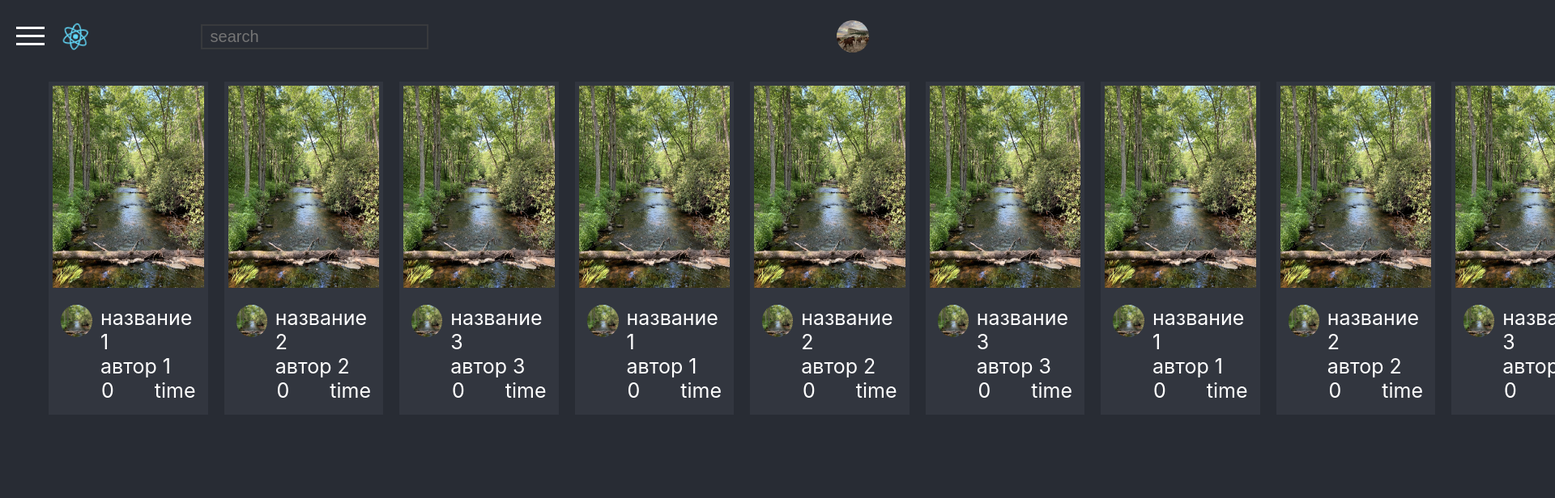
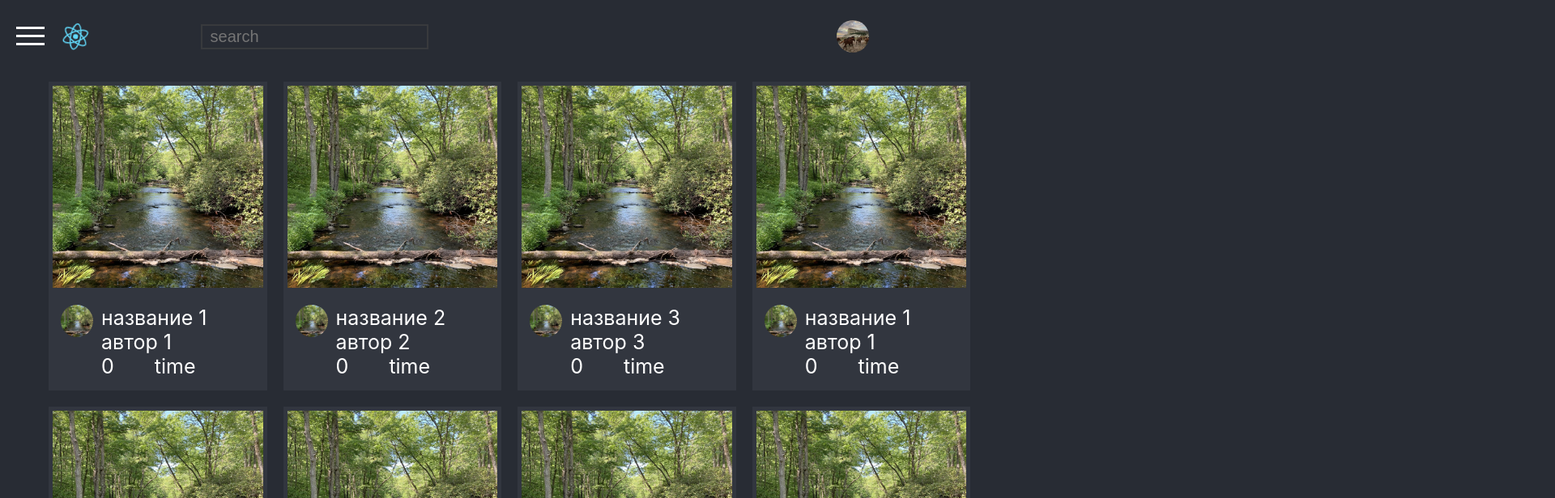
Before and after one commit to Ulianamss/ClounTube_FE, a React (Create React App) app in the folder clountube/: page / in a window 1280 px wide. Shown: the top 616 px of the page at 81% size, 1920 px wide, since content can reach past the window. Built offline with nearby package versions, Linux system fonts and the light colour scheme.

Commit message:
no y-scroll

```diff
--- a/clountube/src/components/user/user.css
+++ b/clountube/src/components/user/user.css
@@ -1,4 +1,4 @@
-.container{
+.containerUser{
     margin: 20px 50px;
     display: flex;
 }
--- a/clountube/src/components/user/user.js
+++ b/clountube/src/components/user/user.js
@@ -4,7 +4,7 @@ import './user.css'
 
 export const User = (props)=>{
     return(
-        <div className='container'>
+        <div className='containerUser'>
             <div className='userPicturePageDiv'>
                 <img className='userPicturePage' src={props.props.userPicture}/>
             </div>
```
